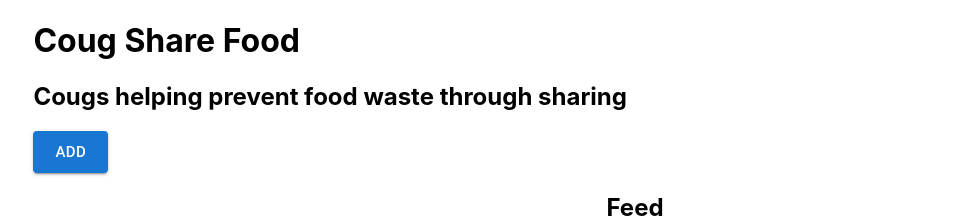
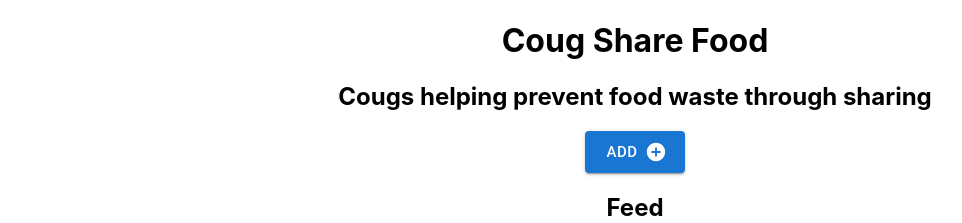
Before and after one commit to Nucleartaxi/cougs-share-food, a React (Create React App) app in the folder cougs-share-food/: page / in a window 1280 px wide. Shown: the top 223 px of the page, without its empty margins (5-967 px from the left). Built offline with nearby package versions, Linux system fonts and the light colour scheme; no server answers; the database is empty.

Commit message:
Final submit

```diff
--- a/cougs-share-food/package.json
+++ b/cougs-share-food/package.json
@@ -5,6 +5,7 @@
   "dependencies": {
     "@emotion/react": "^11.8.1",
     "@emotion/styled": "^11.8.1",
+    "@material-ui/icons": "^4.11.2",
     "@mui/icons-material": "^5.4.2",
     "@mui/material": "^5.4.2",
     "@testing-library/jest-dom": "^5.16.2",
--- a/cougs-share-food/src/pages/index.js
+++ b/cougs-share-food/src/pages/index.js
@@ -3,6 +3,7 @@ import { storage, fireStore } from "../firebase";
 import { Link } from "react-router-dom";
 import "./HomePage.css";
 import Button from "@mui/material/Button";
+import AddCircleIcon from "@material-ui/icons/AddCircle";
 
 function Home() {
   // const [downloadUrl, setDownloadUrl] = useState(null);
@@ -66,19 +67,24 @@ function Home() {
   return (
     <div className="page">
       <span>
-        <span>
+        <center>
           <h1>Coug Share Food</h1>
           <h2>Cougs helping prevent food waste through sharing</h2>
-        </span>
-        <span>
+        </center>
+        <center>
           <Link to="/inputForm">
-            <Button variant="contained" size="large">
+            <Button
+              variant="contained"
+              size="large"
+              endIcon={<AddCircleIcon />}
+            >
               {" "}
               Add
             </Button>
           </Link>
-        </span>
+        </center>
       </span>
+
       <center>
         <h2>Feed</h2>
       </center>
```
Also changed, not shown: 1 other file (tests, documents, lock files or other folders).
